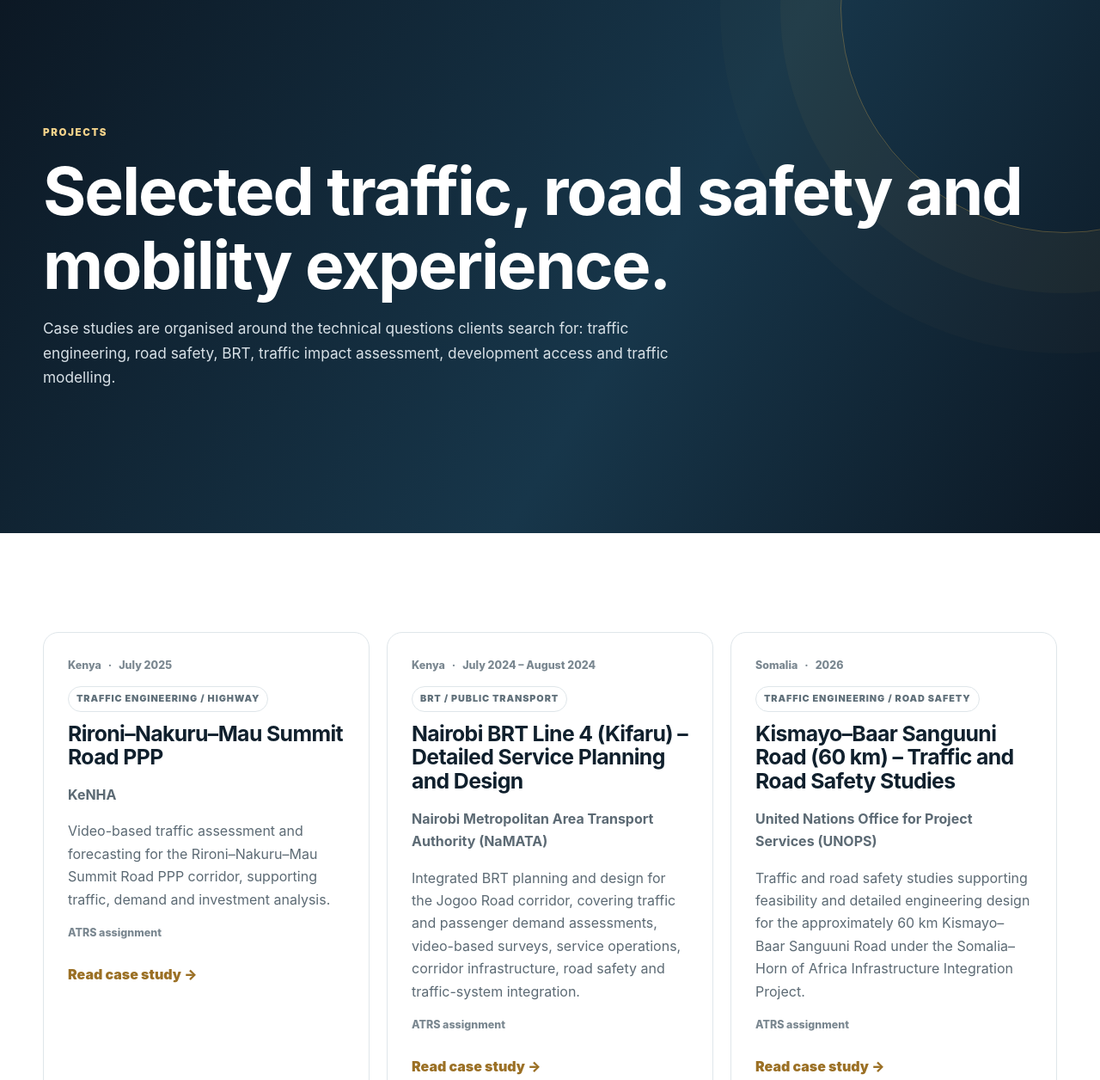
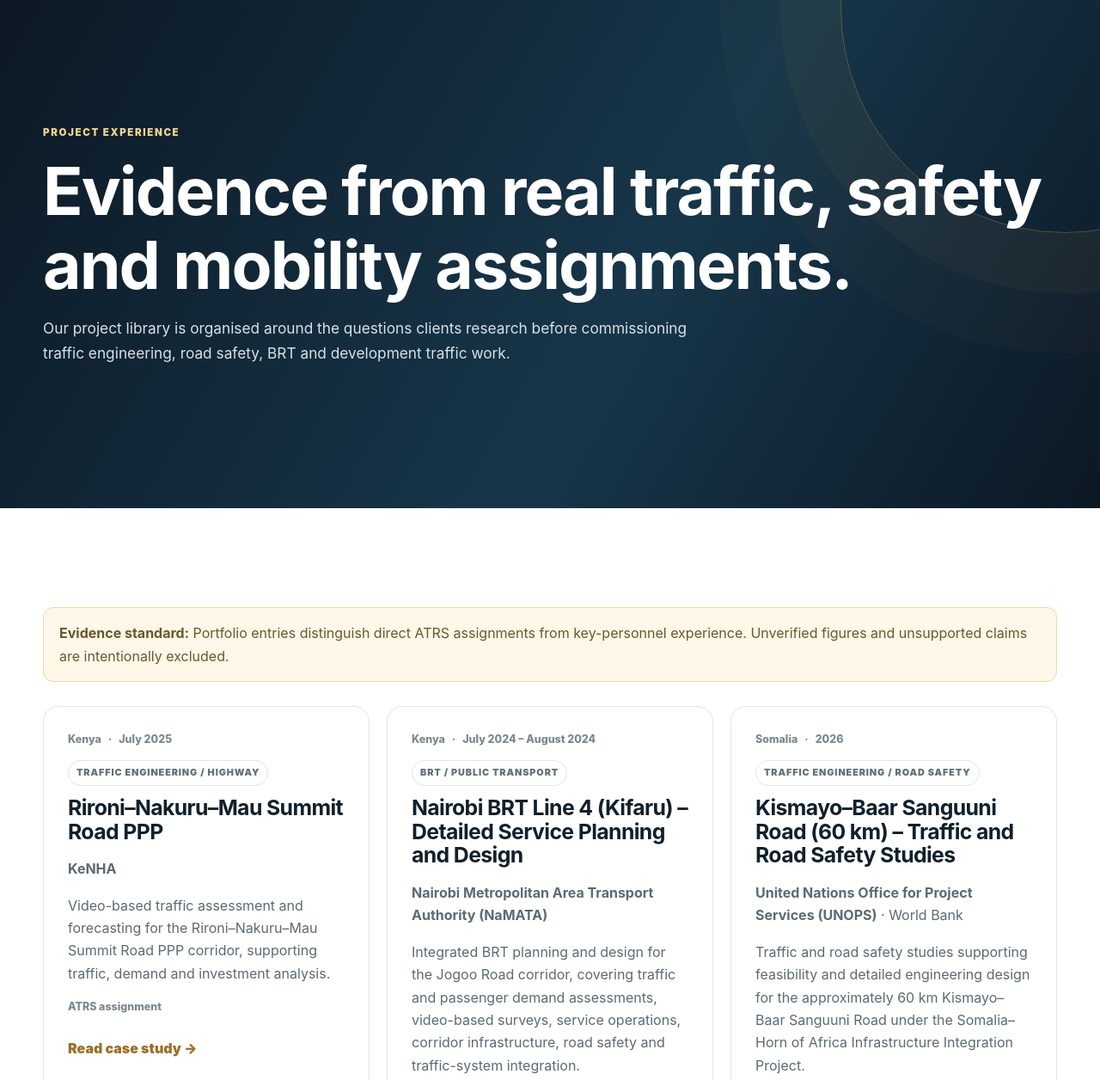
Before and after one commit to Quavyl1/atrsengneering, an Astro site: page /projects in a window 1280 px wide. Shown: the part 94-1350 px from the top of the page at 86% size. Built offline with nearby package versions, Linux system fonts and the light colour scheme; Astro itself is replaced by a stand-in of ours.

Commit message:
Rebuild project portfolio hub

```diff
--- a/src/pages/projects/index.astro
+++ b/src/pages/projects/index.astro
@@ -1,10 +1,10 @@
 ---
 import Base from '../../layouts/Base.astro';
 import {projects} from '../../data/content';
-const projectListSchema={'@context':'https://schema.org','@type':'ItemList',name:'ATRS Engineering Project Experience',itemListElement:projects.map((p,i)=>({'@type':'ListItem',position:i+1,name:p.title,url:new URL('/projects/'+p.slug+'/','https://atrseng.co.ke').href}))};
+const schema={'@context':'https://schema.org','@type':'ItemList',name:'ATRS Engineering Project Experience',itemListElement:projects.map((p,i)=>({'@type':'ListItem',position:i+1,name:p.title,url:'https://atrseng.co.ke/projects/'+p.slug+'/'}))};
 ---
-<Base title="Projects" description="Selected ATRS traffic engineering, road safety, BRT and traffic impact assessment experience in Kenya, Somalia and East Africa." schema={projectListSchema}>
-<section class="hero"><div class="container"><span class="eyebrow">Projects</span><h1>Selected traffic, road safety and mobility experience.</h1><p>Case studies are organised around the technical questions clients search for: traffic engineering, road safety, BRT, traffic impact assessment, development access and traffic modelling.</p></div></section>
-<section class="section"><div class="container"><div class="grid">{projects.map(p=><article class="card"><div class="meta"><span>{p.country}</span><span>·</span><span>{p.date}</span></div><span class="pill">{p.category}</span><h2 style="font-size:1.55rem">{p.title}</h2><p><strong>{p.client}</strong></p><p>{p.summary}</p><p class="meta">{p.status}</p><a class="link" href={'/projects/'+p.slug+'/'}>Read case study →</a></article>)}</div></div></section>
-<section class="section alt"><div class="container prose"><h2>Search-led project evidence</h2><p>Each case study connects documented project experience to the services and questions clients commonly research before appointing a traffic, road safety or transport consultant. Search terms are used to describe relevant evidence, not to manufacture project claims.</p></div></section>
+<Base title="Projects" description="Selected ATRS traffic engineering, road safety, BRT, traffic impact assessment and transport project experience in Kenya, Somalia and East Africa." schema={schema}>
+<section class="hero"><div class="container"><span class="eyebrow">Project experience</span><h1>Evidence from real traffic, safety and mobility assignments.</h1><p>Our project library is organised around the questions clients research before commissioning traffic engineering, road safety, BRT and development traffic work.</p></div></section>
+<section class="section"><div class="container"><div class="notice" style="margin-bottom:28px"><strong>Evidence standard:</strong> Portfolio entries distinguish direct ATRS assignments from key-personnel experience. Unverified figures and unsupported claims are intentionally excluded.</div><div class="grid">{projects.map(p=><article class="card"><div class="meta"><span>{p.country}</span><span>·</span><span>{p.date}</span></div><span class="pill">{p.category}</span><h2 style="font-size:1.55rem">{p.title}</h2><p><strong>{p.client}</strong>{p.financier ? ' · '+p.financier : ''}</p><p>{p.summary}</p><p class="meta">{p.status}</p><a class="link" href={'/projects/'+p.slug+'/'}>Read case study →</a></article>)}</div></div></section>
+<section class="section section-soft"><div class="container split"><div><span class="tag">Search-led structure</span><h2>Find the evidence behind the service.</h2><p>Every project connects to one or more ATRS service areas and to practical questions such as traffic forecasting, road safety assessment, BRT planning, traffic impact assessment and development access.</p></div><div class="stat-grid"><div class="stat"><strong>8</strong><span>case-study entries</span></div><div class="stat"><strong>3</strong><span>core portfolio themes</span></div><div class="stat"><strong>2+</strong><span>documented countries</span></div></div></div></section>
 </Base>
```
